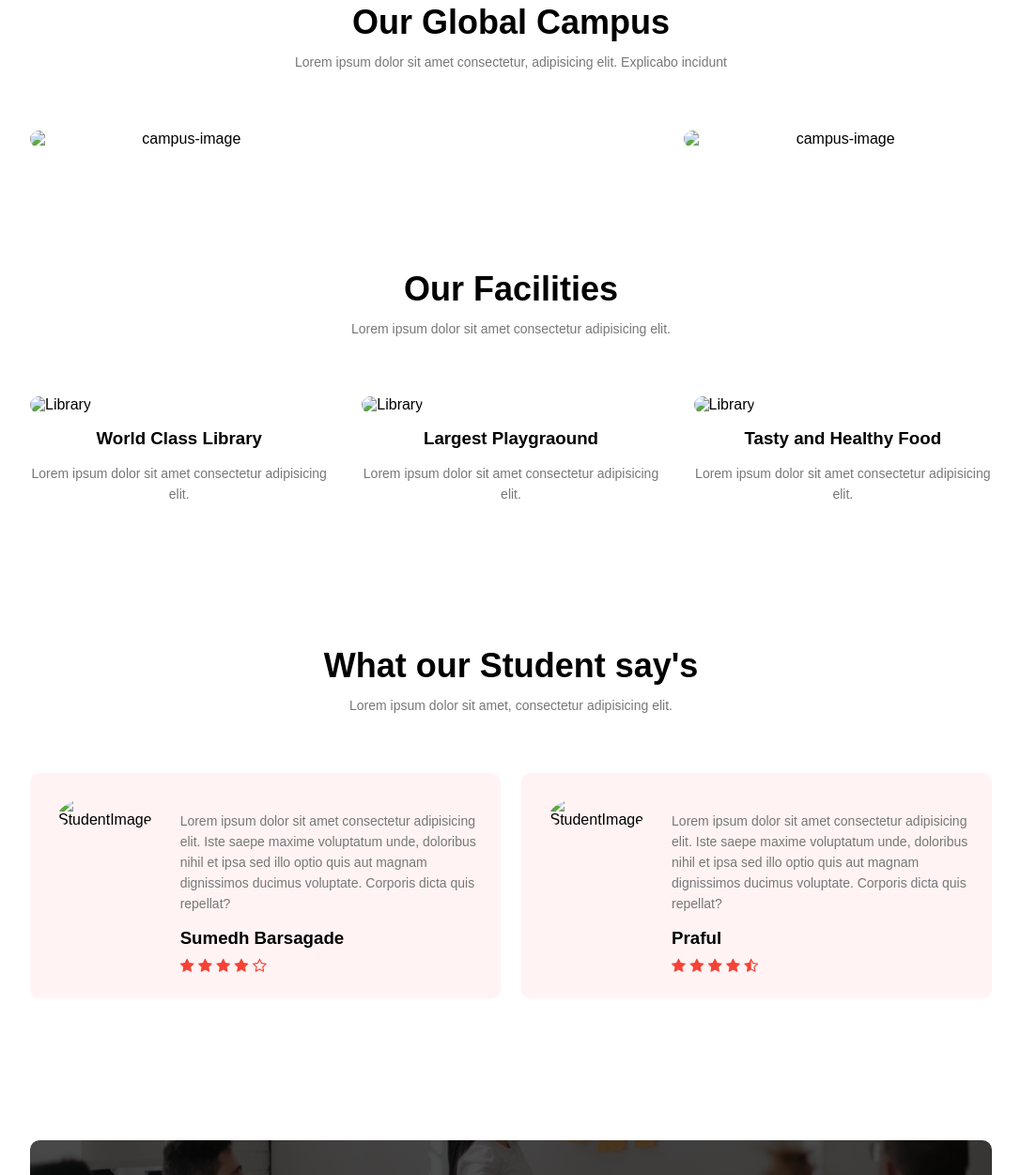
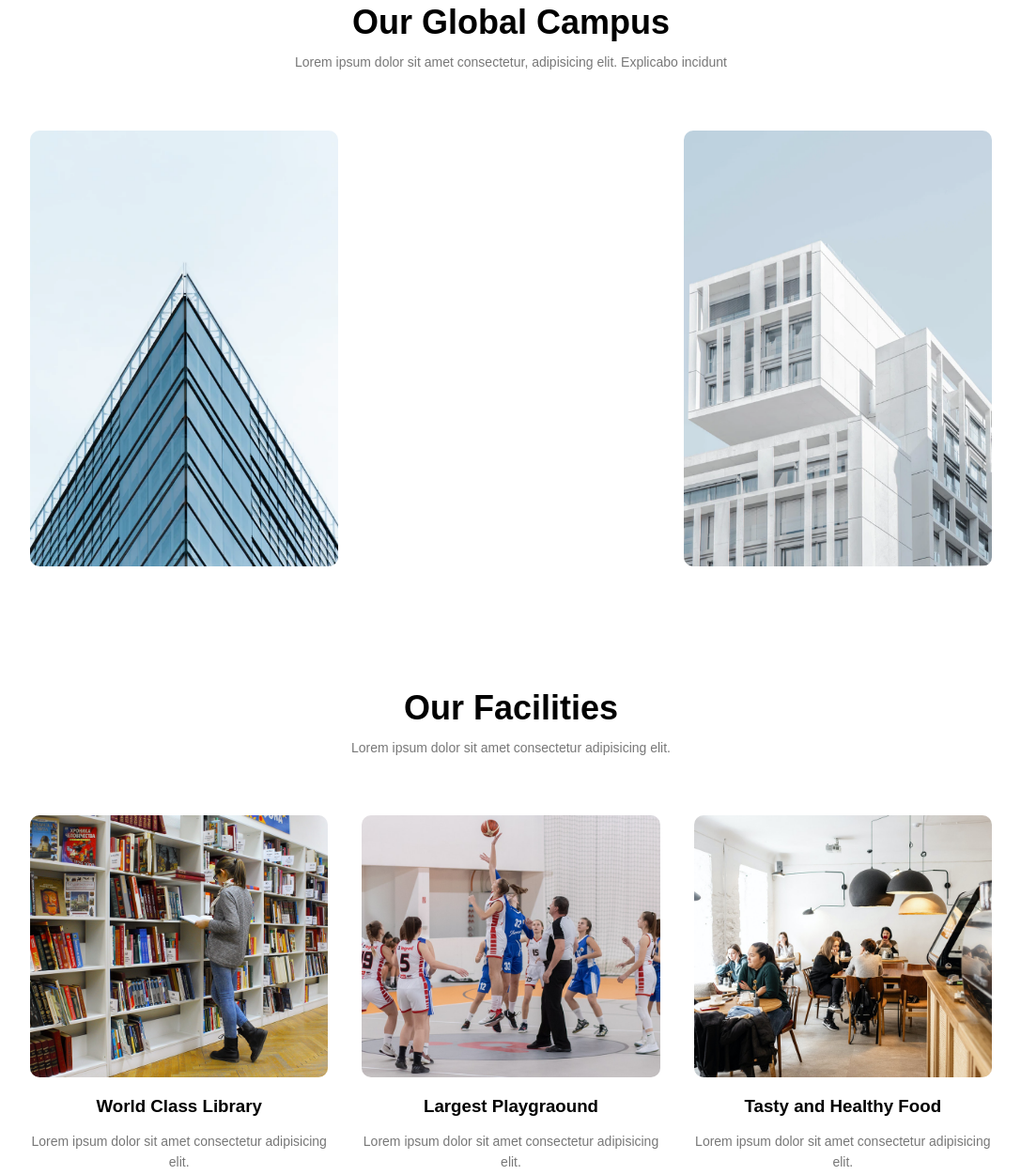
Before and after one commit to sumedhbarsagade-ops/sumedhbarsagade-ops, a plain HTML site: page index.html in a window 1280 px wide. Shown: the part 1389-2640 px from the top of the page at 94% size, without its empty margins (96-1183 px from the left). Drawn offline with Linux system fonts and the light colour scheme; files whose address does not match are found by name.

Commit message:
Update image url in index page as old url

```diff
--- a/index.html
+++ b/index.html
@@ -14,7 +14,7 @@
         <body>
             <section class="header">
                 <nav>
-                    <a href="index.php"><img src="./logo.png" alt="Logo-Image"></a>
+                    <a href="index.php"><img src="logo.png" alt="Logo-Image"></a>
                     <div class="nav-links" id="nav-links">
                     <em class="fa fa-times" onclick="hideMenu()"></em>
                         <ul>
@@ -80,7 +80,7 @@
                 </p>
                 <div class="row">
                     <div class="campus-col">
-                        <img src="images/london.png" alt="campus-image">
+                        <img src="london.png" alt="campus-image">
                         <div class="layer">
                             <h3>
                                 London
@@ -89,7 +89,7 @@
 
                     </div>
                     <div class="campus-col">
-                        <emmg src="images/newyork.png" alt="campus-image">
+                        <emmg src="newyork.png" alt="campus-image">
                         <div class="layer">
                             <h3>
                                 Nagpur
@@ -98,7 +98,7 @@
 
                     </div>
                     <div class="campus-col">
-                        <img src="images/washington.png" alt="campus-image">
+                        <img src="washington.png" alt="campus-image">
                         <div class="layer">
                             <h3>
                                 Pune
@@ -116,21 +116,21 @@
                 <p>Lorem ipsum dolor sit amet consectetur adipisicing elit. </p>
                 <div class="row">
                     <div class="facilities-col">
-                        <img src="images/library.png" alt="Library">
+                        <img src="library.png" alt="Library">
                         <h3>World Class Library</h3>
                         <p>
                             Lorem ipsum dolor sit amet consectetur adipisicing elit.
                         </p>
                     </div>
                     <div class="facilities-col">
-                        <img src="images/basketball.png" alt="Library">
+                        <img src="basketball.png" alt="Library">
                         <h3>Largest Playgraound</h3>
                         <p>
                             Lorem ipsum dolor sit amet consectetur adipisicing elit.
                         </p>
                     </div>
                     <div class="facilities-col">
-                        <img src="images/cafeteria.png" alt="Library">
+                        <img src="cafeteria.png" alt="Library">
                         <h3>Tasty and Healthy Food</h3>
                         <p>
                             Lorem ipsum dolor sit amet consectetur adipisicing elit.
@@ -144,7 +144,7 @@
                 <p>Lorem ipsum dolor sit amet, consectetur adipisicing elit. </p>
                 <div class="row">
                     <div class="testimonial-col">
-                        <img src="images/user1.jpg" alt="StudentImage">
+                        <img src="user1.jpg" alt="StudentImage">
                         <div>
                             <p>
                                 Lorem ipsum dolor sit amet consectetur adipisicing elit. Iste saepe maxime voluptatum unde, doloribus nihil et ipsa sed illo optio quis aut magnam dignissimos ducimus voluptate. Corporis dicta quis repellat?
@@ -161,7 +161,7 @@
                     </div>
 
                     <div class="testimonial-col">
-                        <img src="images/user2.jpg" alt="StudentImage">
+                        <img src="user2.jpg" alt="StudentImage">
                         <div>
                             <p>
                                 Lorem ipsum dolor sit amet consectetur adipisicing elit. Iste saepe maxime voluptatum unde, doloribus nihil et ipsa sed illo optio quis aut magnam dignissimos ducimus voluptate. Corporis dicta quis repellat?
```
